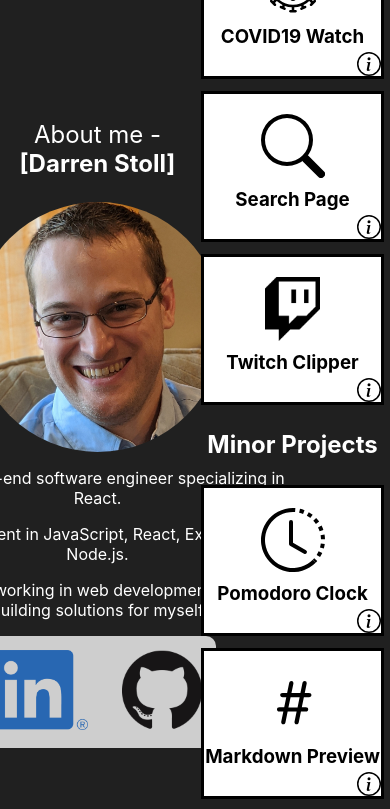
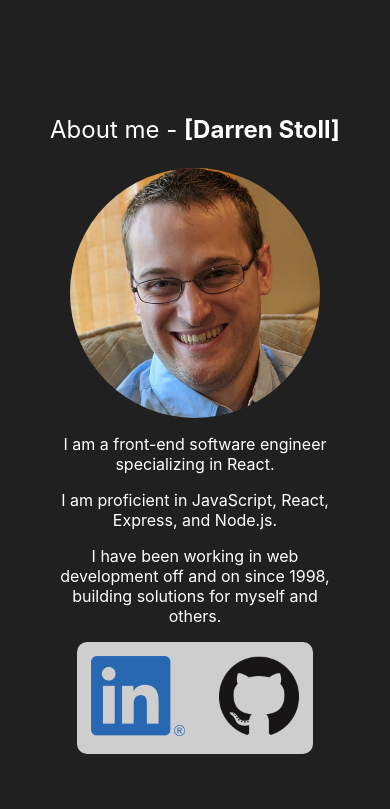
Before and after one commit to dstollbyu/web-stuff, a React (Create React App) app: page / in a window 390 px wide. Shown: the top 809 px of the page. Built offline with nearby package versions, Linux system fonts and the light colour scheme.

Commit message:
Minor changes for mobile viewing; still new at that

```diff
--- a/src/App.css
+++ b/src/App.css
@@ -160,7 +160,6 @@ h3 {
   margin-bottom: 0;
 }
 
-
 /* https://www.dev-tips-and-tricks.com/animate-elements-scrolled-view-vanilla-js */
 
 /* @keyframes fade-in {
@@ -257,3 +256,33 @@ h3 {
   text-decoration: none;
   cursor: pointer;
 }
+
+/* For Mobile devices */
+@media only screen and (max-width: 400px) {
+  main.main {
+    display: flex;
+    flex-direction: column;
+    width: 100vw;
+  }
+
+  #welcome-section {
+    height: 100vh;
+    width: 100vw;
+  }
+
+  .welcomeDescription {
+    width: 300px;
+  }
+
+  #project-section {
+    width: 100vw;
+  }
+
+  .projectTile {
+    width: 40%;
+  }
+
+  .modal-main {
+    width: 300px;
+  }
+}
--- a/src/components/MarkdownPreview.css
+++ b/src/components/MarkdownPreview.css
@@ -26,3 +26,10 @@
   background-color: #eeeeee;
   text-align: left;
 }
+
+/* For Mobile devices */
+@media only screen and (max-width: 400px) {
+  #preview, #editor {
+    width: 370px;
+  }
+}
--- a/src/components/MedOfficeTemplate.css
+++ b/src/components/MedOfficeTemplate.css
@@ -160,3 +160,10 @@
 }
 
 /* medNavbar end */
+
+/* For Mobile devices */
+@media only screen and (max-width: 400px) {
+  .medContent, .medContentContainer {
+    max-width: 100%;
+  }
+}
--- a/src/components/PomodoroClock.css
+++ b/src/components/PomodoroClock.css
@@ -73,3 +73,13 @@ i.arrow {
   outline: 0;
   box-shadow: none;
 }
+
+/* For Mobile devices */
+@media only screen and (max-width: 400px) {
+  .sessionControl,
+  .breakControl {
+    border: 1px solid black;
+    border-radius: 5px;
+    padding: 2px 6px 2px 6px;
+  }
+}
--- a/src/components/TwitchClipper.css
+++ b/src/components/TwitchClipper.css
@@ -67,3 +67,10 @@
 .twitchClipItem:hover {
   background-color: #909090;
 }
+
+/* For Mobile devices */
+@media only screen and (max-width: 400px) {
+  .clipListContainer {
+    max-width: 350px;
+  }
+}
```
